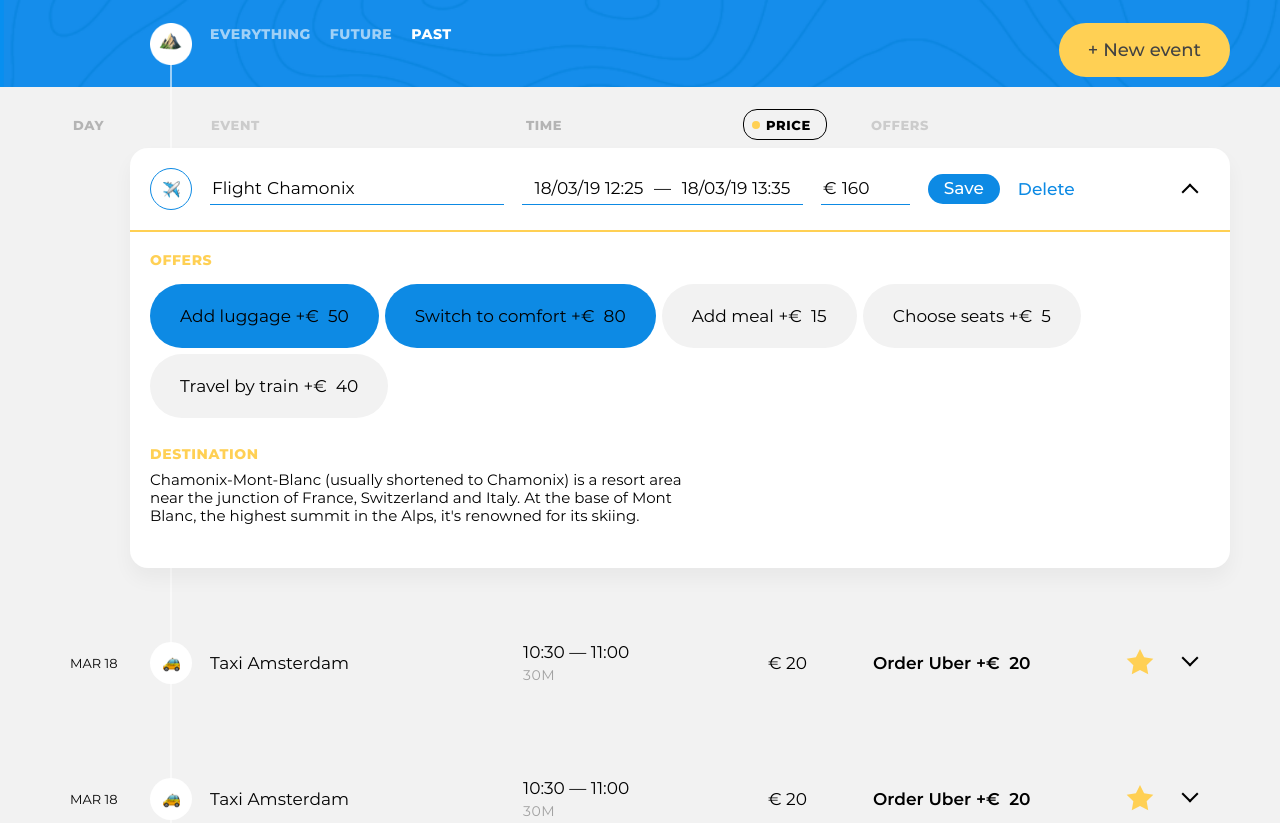
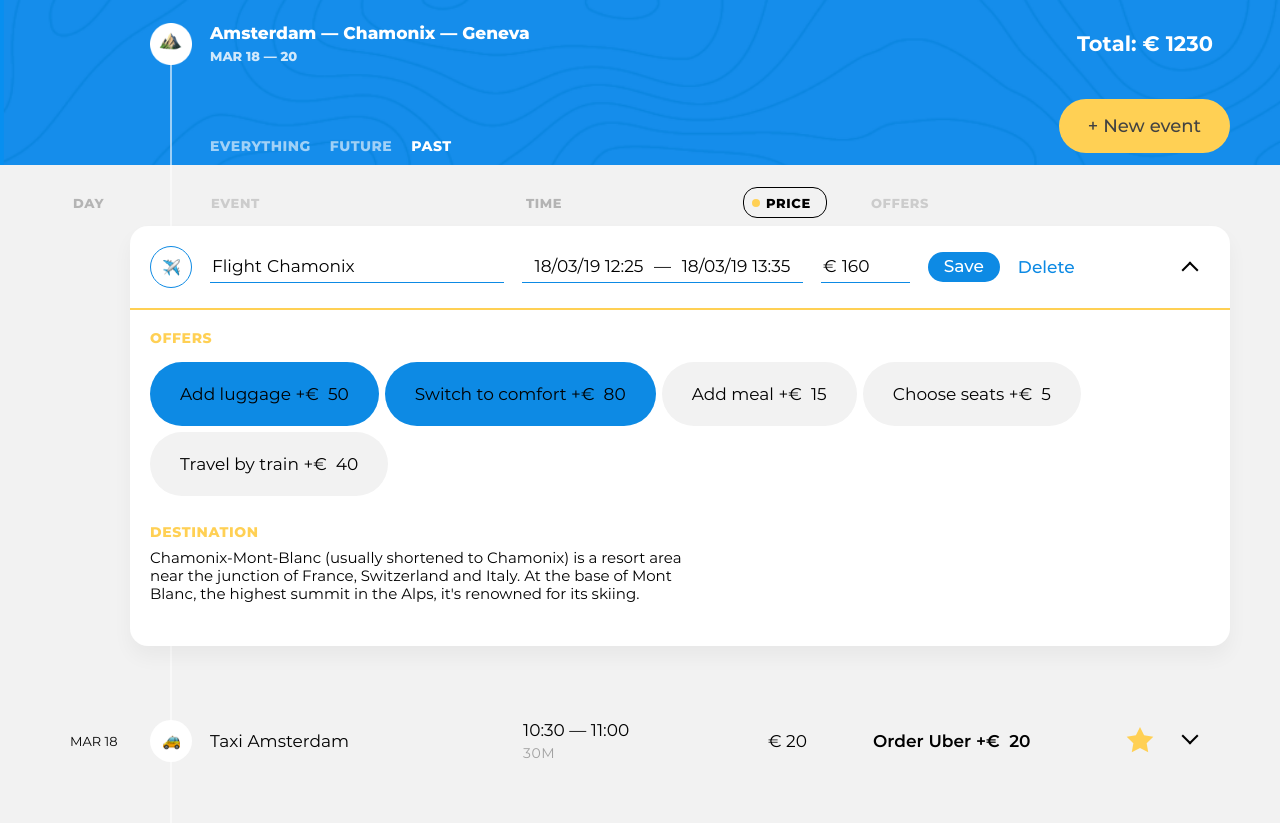
Before and after one commit to kangooboy/big-trip, a website built with webpack: page public/index.html in a window 1280 px wide. Shown: the top 823 px of the page. Built offline with nearby package versions, Linux system fonts and the light colour scheme.

Commit message:
presenter change

```diff
--- a/public/css/style.css
+++ b/public/css/style.css
@@ -189,6 +189,7 @@ main {
   margin-bottom: 35px; }
 
 .trip-main__trip-controls {
+  margin-top: 36px;
   width: 600px; }
 
 .trip-main__event-add-btn {
--- a/src/main.js
+++ b/src/main.js
@@ -1,12 +1,14 @@
 import FilterPointView from './view/filter-point-view.js';
-
+import TripInfoView from './view/trip-info-view.js';
 import TripPresenter from './presenter/trip-presenter.js';
-import { render } from './render.js';
+import { render, RenderPosition } from './render.js';
 
 const filterContainer = document.querySelector('.trip-controls__filters');
 const tripContainer = document.querySelector('.trip-events');
+const tripHeaderContainer = document.querySelector('.trip-main');
 const tripPresenter = new TripPresenter();
 
+render(new TripInfoView(), tripHeaderContainer, RenderPosition.AFTERBEGIN);
 render(new FilterPointView(), filterContainer);
 
 tripPresenter.init(tripContainer);
--- a/src/presenter/trip-presenter.js
+++ b/src/presenter/trip-presenter.js
@@ -9,10 +9,8 @@ export default class TripPresenter {
   tripListComponent = new TripListView();
 
   init = (tripContainer) => {
-    this.tripContainer = tripContainer;
-
-    render(new SortPointView(), this.tripContainer);
-    render(this.tripListComponent, this.tripContainer);
+    render(new SortPointView(), tripContainer);
+    render(this.tripListComponent, tripContainer);
     render(new EditPointView(), this.tripListComponent.getElement());
 
     for(let i = 0; i < 3; i++) {
--- a/src/view/filter-point-view.js
+++ b/src/view/filter-point-view.js
@@ -6,17 +6,14 @@ const createFilterPointTemplate = () => (
       <input id="filter-everything" class="trip-filters__filter-input  visually-hidden" type="radio" name="trip-filter" value="everything">
       <label class="trip-filters__filter-label" for="filter-everything">Everything</label>
     </div>
-
     <div class="trip-filters__filter">
       <input id="filter-future" class="trip-filters__filter-input  visually-hidden" type="radio" name="trip-filter" value="future">
       <label class="trip-filters__filter-label" for="filter-future">Future</label>
     </div>
-
     <div class="trip-filters__filter">
       <input id="filter-past" class="trip-filters__filter-input  visually-hidden" type="radio" name="trip-filter" value="past" checked>
       <label class="trip-filters__filter-label" for="filter-past">Past</label>
     </div>
-
     <button class="visually-hidden" type="submit">Accept filter</button>
   </form>`
 );
--- /dev/null
+++ b/src/view/trip-info-view.js
@@ -0,0 +1,32 @@
+import { createElement } from '../render.js';
+
+const createTripInfoTemplate = () => (
+  `<section class="trip-main__trip-info  trip-info">
+    <div class="trip-info__main">
+      <h1 class="trip-info__title">Amsterdam &mdash; Chamonix &mdash; Geneva</h1>
+
+      <p class="trip-info__dates">Mar 18&nbsp;&mdash;&nbsp;20</p>
+    </div>
+
+    <p class="trip-info__cost">
+      Total: &euro;&nbsp;<span class="trip-info__cost-value">1230</span>
+    </p>
+  </section>`
+);
+
+export default class TripInfoView {
+  getTemplate() {
+    return createTripInfoTemplate;
+  }
+
+  getElement() {
+    if(!this.element) {
+      this.element = createElement(this.getTemplate());
+    }
+    return this.element;
+  }
+
+  removeElement() {
+    this.element = null;
+  }
+}
```
